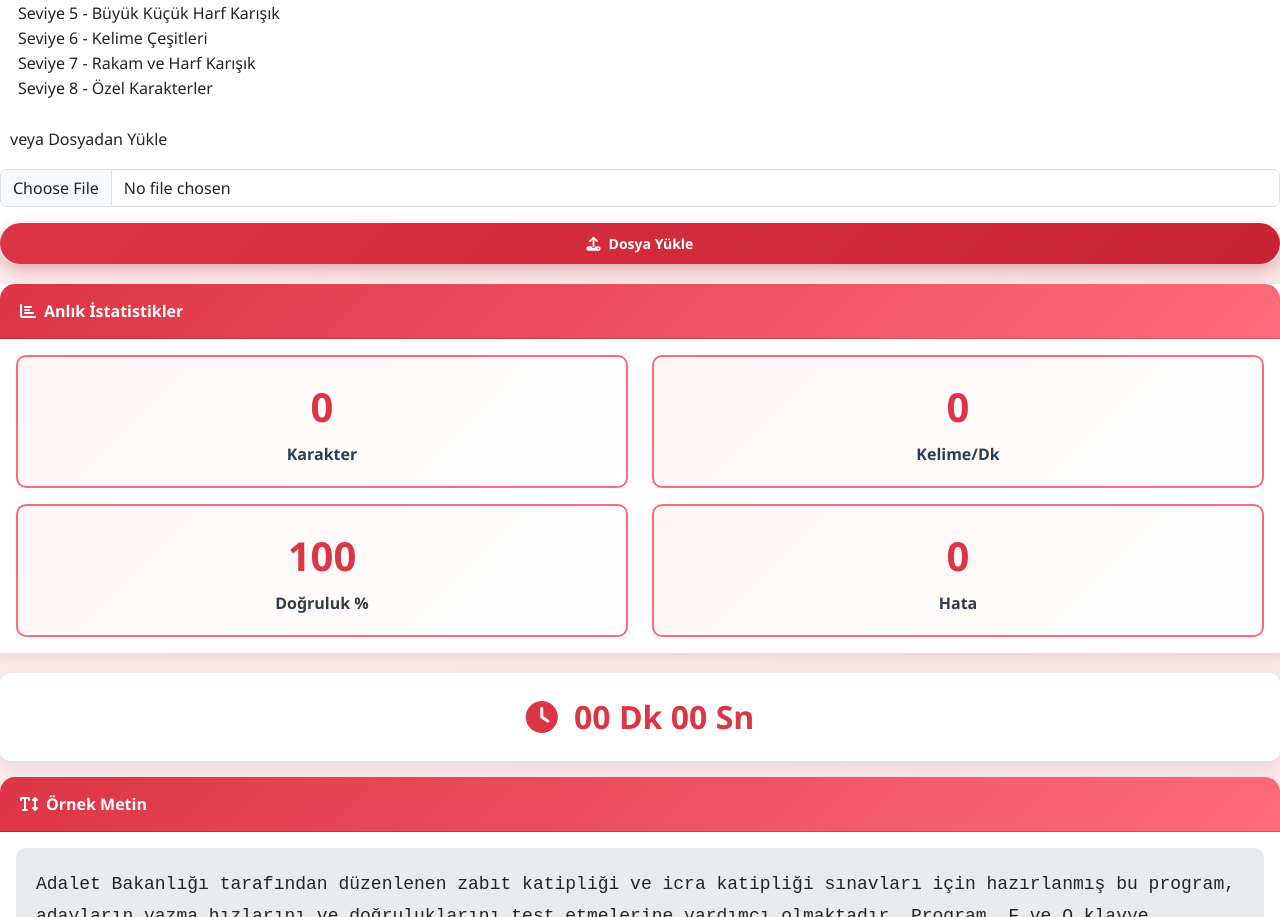
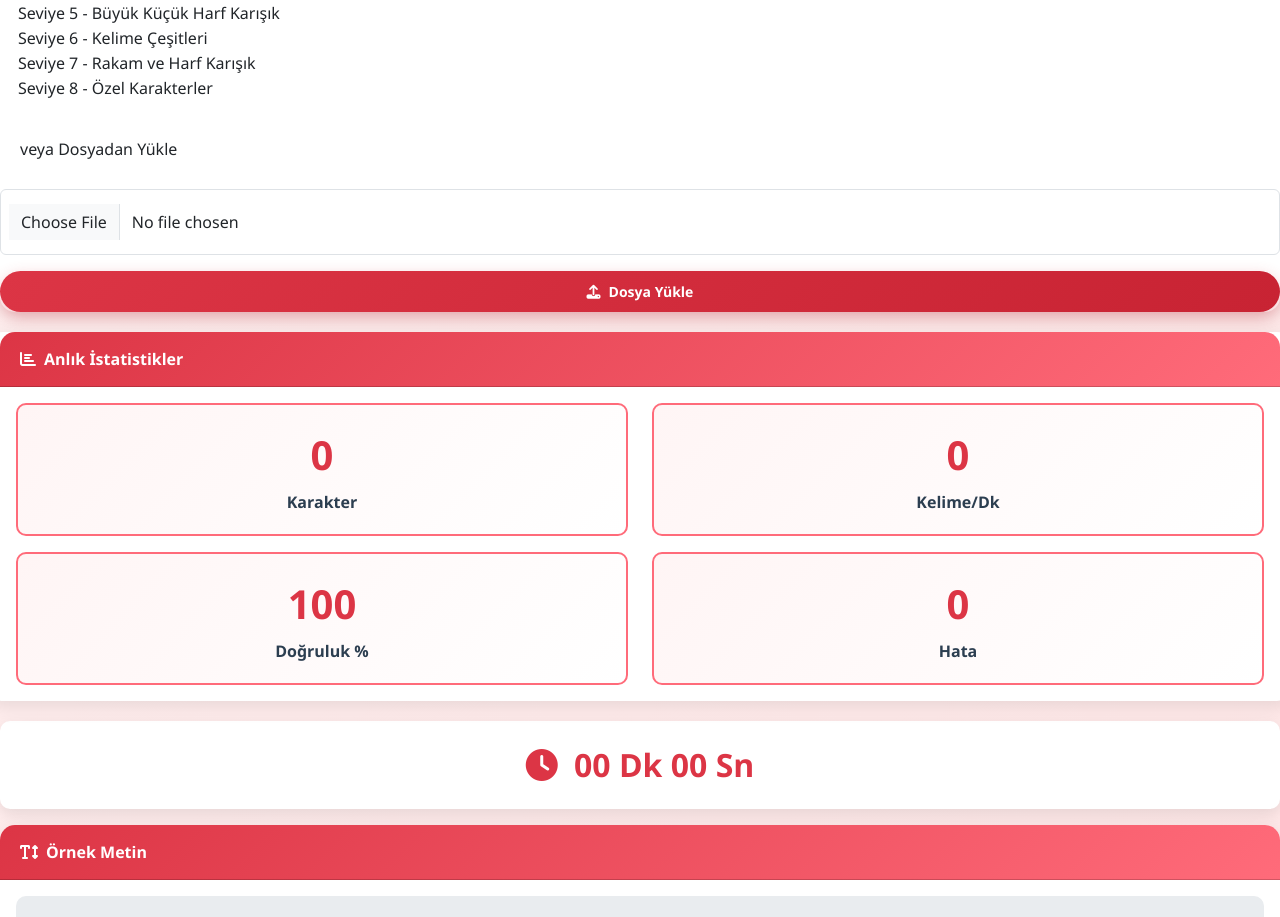
Before and after one commit to Halilce/unikeyboardmastery, a plain HTML site: page index.html in a window 1280 px wide. Shown: the part 1663-2580 px from the top of the page. Drawn offline with nearby package versions, Linux system fonts and the light colour scheme.

Commit message:
Genel düzeltmeler

```diff
--- a/index.html
+++ b/index.html
@@ -533,8 +533,8 @@
                         </select>
                     </div>
                     <div class="mb-3">
-                        <label class="form-label" style="padding: 10px;">veya Dosyadan Yükle</label>
-                        <input type="file" class="form-control" id="fileInput" accept=".txt">
+                        <label class="form-label" style="padding: 20px;">veya Dosyadan Yükle</label>
+                        <input type="file" class="form-control" style="padding: 20px;" id="fileInput" accept=".txt">
                     </div>
                     <button class="btn btn-primary w-100 btn-sm" style="padding: 10px;" onclick="importText()">
                         <i class="fas fa-upload me-2"></i>Dosya Yükle
```
